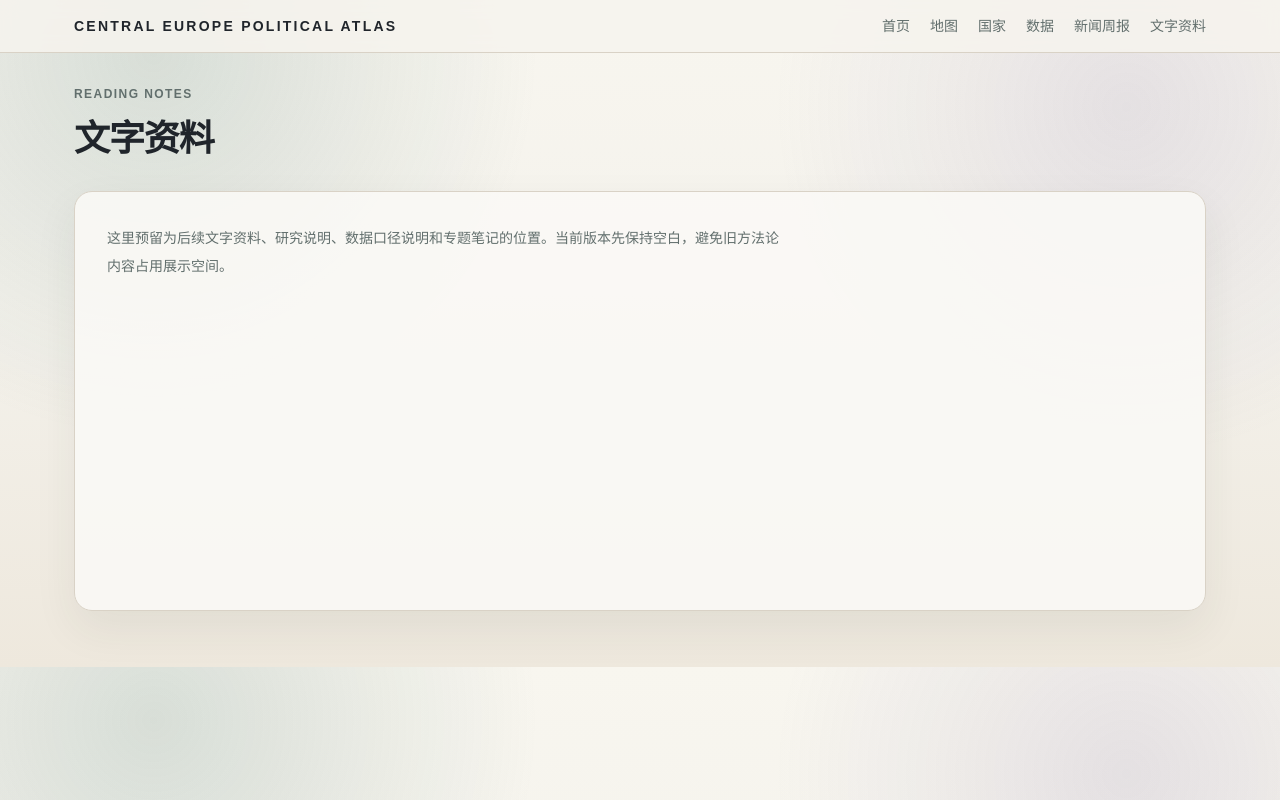
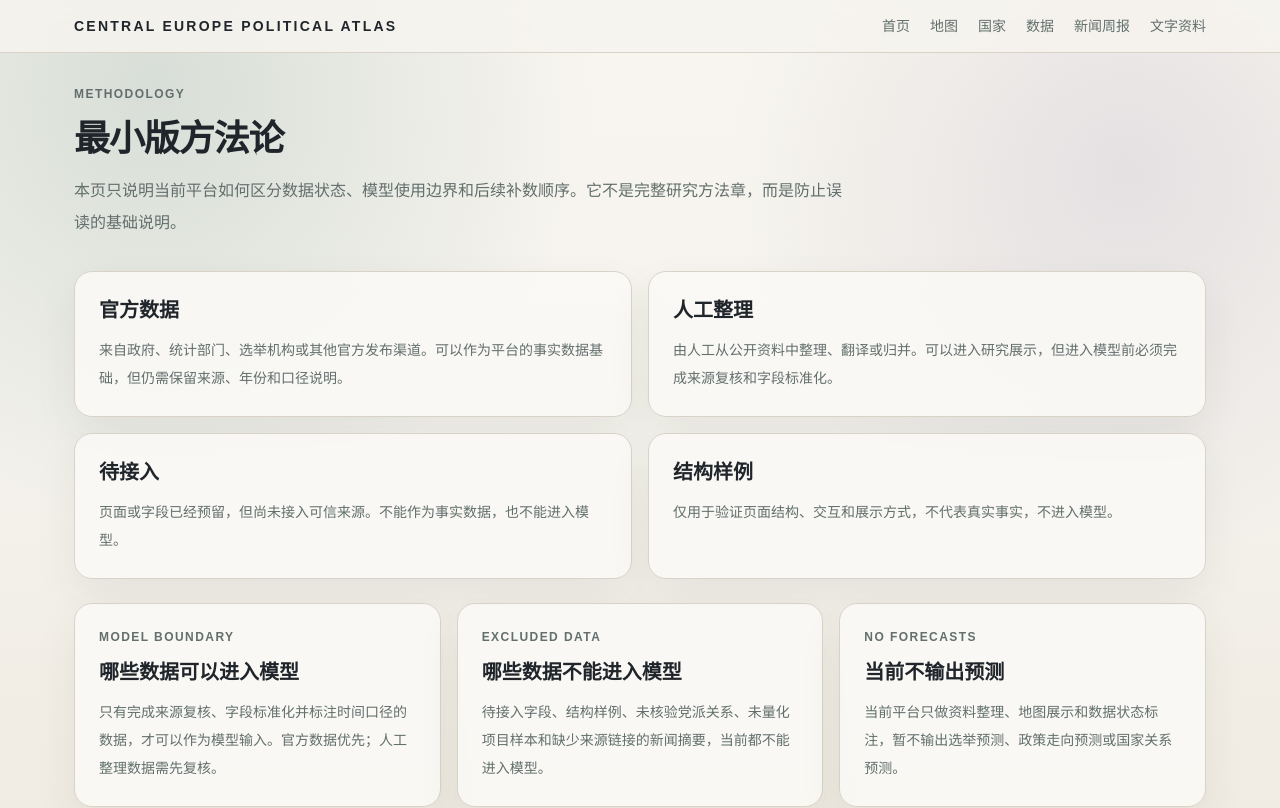
Before and after one commit to hui-sallai/central-europe-political-atlas, a Next.js app: page /methodology in a window 1280 px wide. Shown: the top 808 px of the page. Built offline with nearby package versions, Linux system fonts and the light colour scheme.

Commit message:
Add minimal methodology page

```diff
--- a/src/app/methodology/page.tsx
+++ b/src/app/methodology/page.tsx
@@ -1,11 +1,71 @@
 export default function MethodologyPage() {
+  const statusItems = [
+    {
+      title: "官方数据",
+      body: "来自政府、统计部门、选举机构或其他官方发布渠道。可以作为平台的事实数据基础，但仍需保留来源、年份和口径说明。",
+    },
+    {
+      title: "人工整理",
+      body: "由人工从公开资料中整理、翻译或归并。可以进入研究展示，但进入模型前必须完成来源复核和字段标准化。",
+    },
+    {
+      title: "待接入",
+      body: "页面或字段已经预留，但尚未接入可信来源。不能作为事实数据，也不能进入模型。",
+    },
+    {
+      title: "结构样例",
+      body: "仅用于验证页面结构、交互和展示方式，不代表真实事实，不进入模型。",
+    },
+  ];
+
   return (
     <main className="page-shell">
-      <p className="eyebrow">Reading Notes</p>
-      <h1 className="mt-4 text-4xl font-semibold tracking-[-0.03em]">文字资料</h1>
-      <section className="mt-8 card min-h-[420px] p-8">
-        <p className="max-w-2xl text-sm leading-7 text-[var(--muted)]">
-          这里预留为后续文字资料、研究说明、数据口径说明和专题笔记的位置。当前版本先保持空白，避免旧方法论内容占用展示空间。
+      <p className="eyebrow">Methodology</p>
+      <h1 className="mt-4 text-4xl font-semibold tracking-[-0.03em]">最小版方法论</h1>
+      <p className="mt-4 max-w-3xl leading-8 text-[var(--muted)]">
+        本页只说明当前平台如何区分数据状态、模型使用边界和后续补数顺序。它不是完整研究方法章，而是防止误读的基础说明。
+      </p>
+
+      <section className="mt-8 grid gap-4 md:grid-cols-2">
+        {statusItems.map((item) => (
+          <article key={item.title} className="card p-6">
+            <h2 className="text-xl font-semibold">{item.title}</h2>
+            <p className="mt-3 text-sm leading-7 text-[var(--muted)]">{item.body}</p>
+          </article>
+        ))}
+      </section>
+
+      <section className="mt-6 grid gap-4 lg:grid-cols-3">
+        <article className="card p-6">
+          <p className="eyebrow">Model Boundary</p>
+          <h2 className="mt-3 text-xl font-semibold">哪些数据可以进入模型</h2>
+          <p className="mt-3 text-sm leading-7 text-[var(--muted)]">
+            只有完成来源复核、字段标准化并标注时间口径的数据，才可以作为模型输入。官方数据优先；人工整理数据需先复核。
+          </p>
+        </article>
+
+        <article className="card p-6">
+          <p className="eyebrow">Excluded Data</p>
+          <h2 className="mt-3 text-xl font-semibold">哪些数据不能进入模型</h2>
+          <p className="mt-3 text-sm leading-7 text-[var(--muted)]">
+            待接入字段、结构样例、未核验党派关系、未量化项目样本和缺少来源链接的新闻摘要，当前都不能进入模型。
+          </p>
+        </article>
+
+        <article className="card p-6">
+          <p className="eyebrow">No Forecasts</p>
+          <h2 className="mt-3 text-xl font-semibold">当前不输出预测</h2>
+          <p className="mt-3 text-sm leading-7 text-[var(--muted)]">
+            当前平台只做资料整理、地图展示和数据状态标注，暂不输出选举预测、政策走向预测或国家关系预测。
+          </p>
+        </article>
+      </section>
+
+      <section className="mt-6 card p-6">
+        <p className="eyebrow">Next Data Priorities</p>
+        <h2 className="mt-3 text-xl font-semibold">后续补数顺序</h2>
+        <p className="mt-3 text-sm leading-7 text-[var(--muted)]">
+          后续将按 V4 国家优先补充财政、外部、能源、产业和对华经贸数据；完成 V4 口径后，再向其余国家扩展。
         </p>
       </section>
     </main>
```
